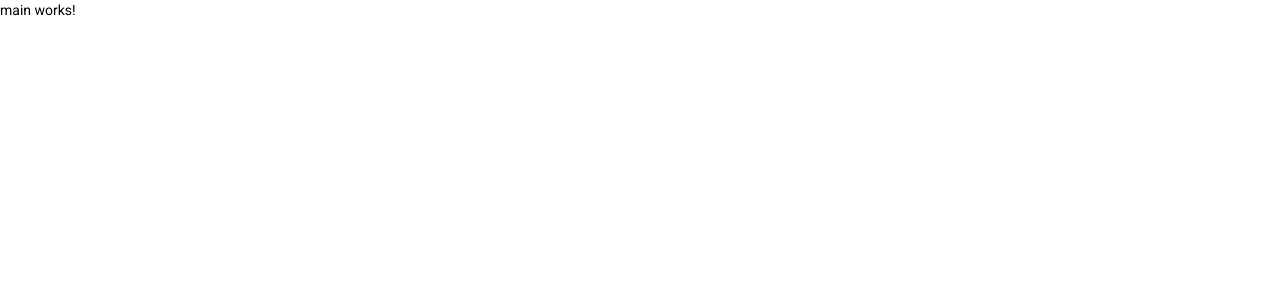
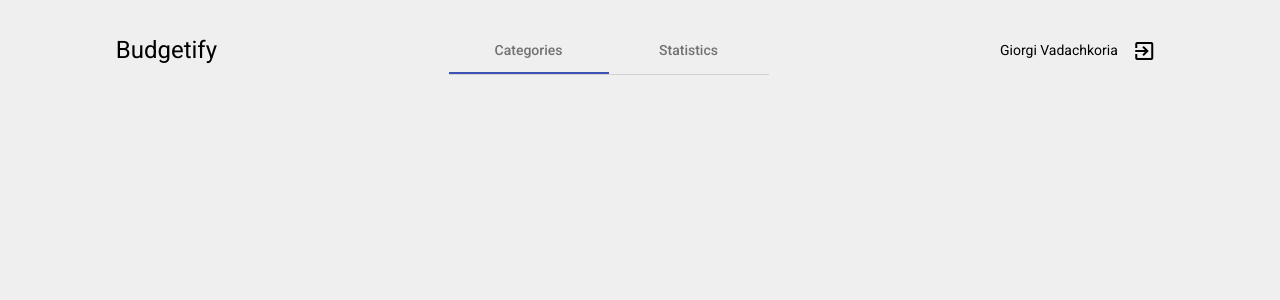
Before and after one commit to GigiDev7/budget-project, an Angular app in the folder client/: page / in a window 1280 px wide. Shown: the top 300 px of the page. Built offline with nearby package versions, Linux system fonts and the light colour scheme; sample sign-in values are in the browser's storage.

Commit message:
added header and also logic to logout

```diff
--- /dev/null
+++ b/client/src/app/header/header.component.html
@@ -0,0 +1,17 @@
+<header class="header-container">
+  <div class="header-text">
+    <h1>Budgetify</h1>
+  </div>
+  <div class="header-links">
+    <mat-tab-group class="header-links__group">
+      <mat-tab class="header-links__link" label="Categories"> </mat-tab>
+      <mat-tab class="header-links__link" label="Statistics"> </mat-tab>
+    </mat-tab-group>
+  </div>
+  <div class="header-user-info">
+    <p>Giorgi Vadachkoria</p>
+    <button (click)="onLogoutClick()" mat-icon-button aria-label="Logout">
+      <mat-icon class="header-user-info__icon">exit_to_app</mat-icon>
+    </button>
+  </div>
+</header>
--- /dev/null
+++ b/client/src/app/header/header.component.scss
@@ -0,0 +1,25 @@
+.header-container {
+  display: flex;
+  width: 100%;
+  height: 100px;
+  align-items: center;
+  justify-content: space-around;
+}
+
+.header-text h1 {
+  margin-bottom: 0;
+}
+
+.header-user-info {
+  display: flex;
+  align-items: center;
+
+  & p {
+    margin-bottom: 0;
+    margin-right: 0.4rem;
+  }
+
+  &__icon {
+    cursor: pointer;
+  }
+}
--- /dev/null
+++ b/client/src/app/header/header.component.ts
@@ -0,0 +1,17 @@
+import { Component } from '@angular/core';
+import { Router } from '@angular/router';
+import { AuthService } from '../auth/services/auth.service';
+
+@Component({
+  selector: 'app-header',
+  templateUrl: './header.component.html',
+  styleUrls: ['./header.component.scss'],
+})
+export class HeaderComponent {
+  public onLogoutClick(): void {
+    this.authService.logout();
+    this.router.navigateByUrl('login');
+  }
+
+  constructor(private authService: AuthService, private router: Router) {}
+}
--- a/client/src/app/main/main.component.html
+++ b/client/src/app/main/main.component.html
@@ -1 +1,3 @@
-<p>main works!</p>
+<main class="main">
+  <app-header></app-header>
+</main>
--- a/client/src/app/main/main.component.scss
+++ b/client/src/app/main/main.component.scss
@@ -0,0 +1,4 @@
+.main {
+  background-color: #efefef;
+  height: 100%;
+}
--- a/client/src/styles.scss
+++ b/client/src/styles.scss
@@ -1,4 +1,15 @@
 /* You can add global styles to this file, and also import other style files */
 
-html, body { height: 100%; }
-body { margin: 0; font-family: Roboto, "Helvetica Neue", sans-serif; }
+* {
+  box-sizing: border-box;
+}
+
+html,
+body {
+  height: 100%;
+}
+body {
+  margin: 0;
+  padding: 0;
+  font-family: Roboto, "Helvetica Neue", sans-serif;
+}
```
Also changed, not shown: client/src/app/main/main.module.ts (+12 -2 lines), 1 other file (tests, documents, lock files or other folders).
